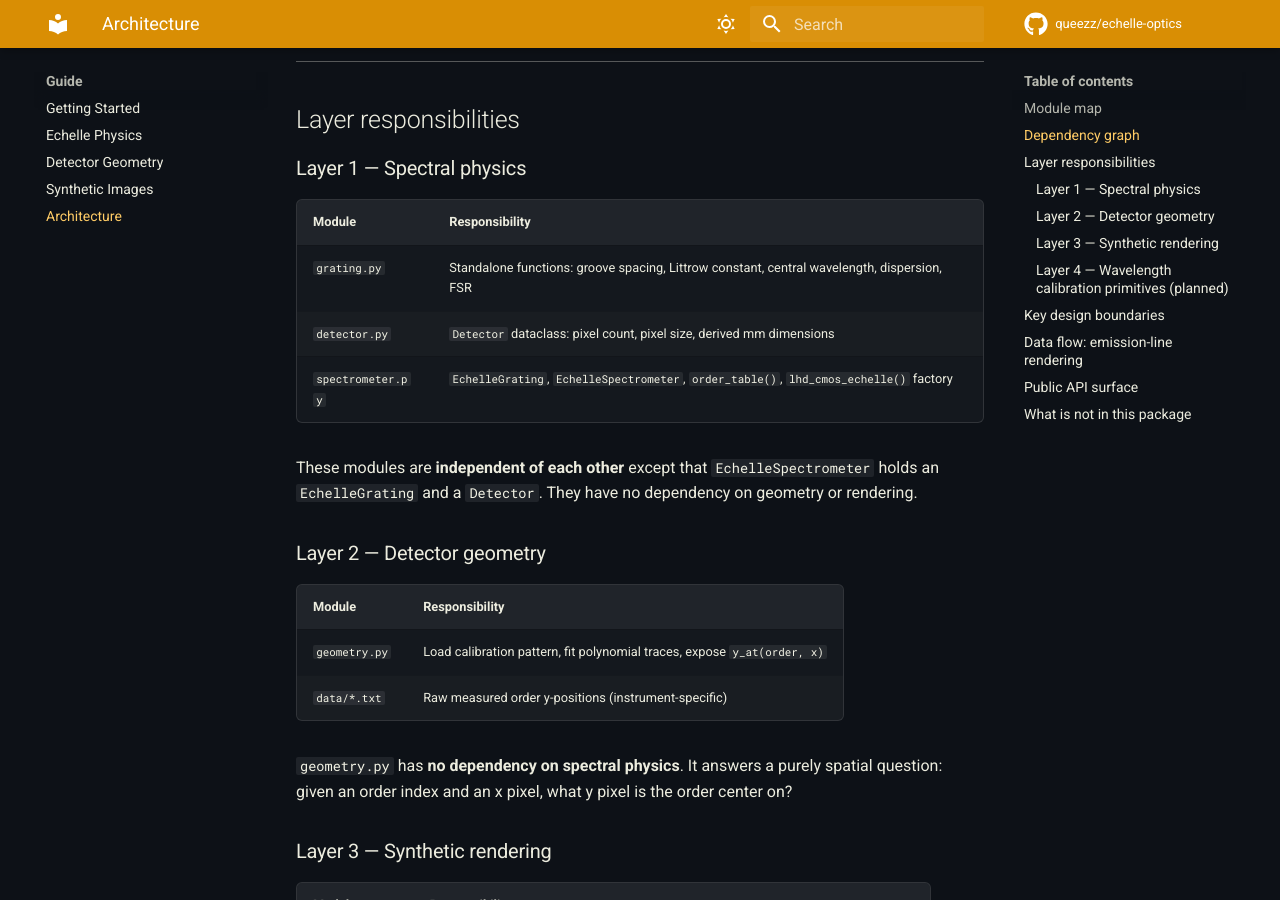
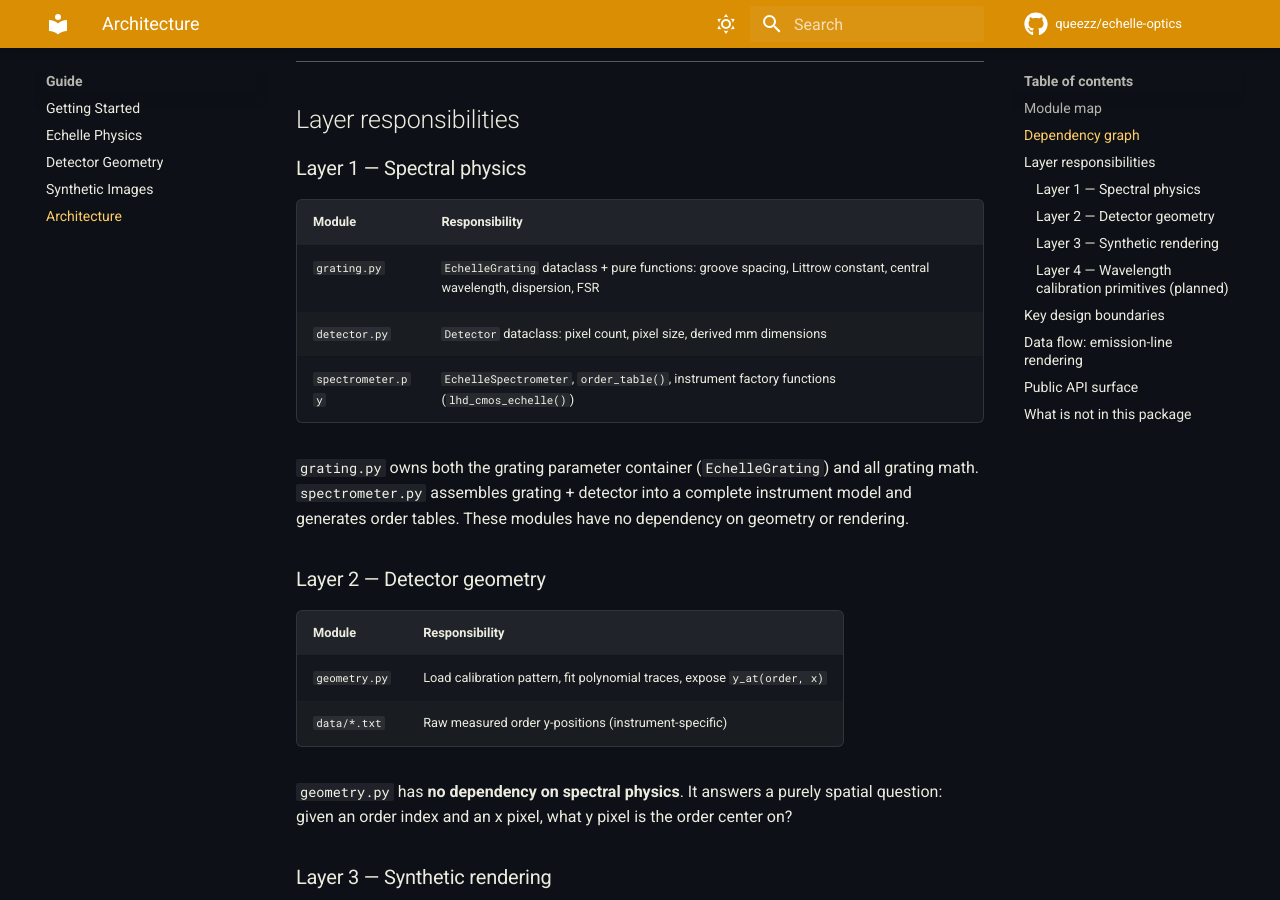
Before and after one commit to queezz/echelle-optics, an MkDocs documentation site: the page built from docs/guide/architecture.md, in a window 1280 px wide and 900 px high, scrolled down 992 px. Built offline with MkDocs 1.6.1 and Material for MkDocs 9.7.7, drawn with Linux system fonts in a browser that asks for light colours; comment, search, counter and statistics services are not loaded; some of the changed text lies outside the part shown.

Commit message:
Move EchelleGrating into grating module
Move the EchelleGrating dataclass from spectrometer.py
to grating.py.

Keep backward-compatible imports from spectrometer.py.

Update the top-level public API exports.

Update architecture and agent-notes docs to reflect the
new module responsibility split.

Tests and strict docs build pass.

````diff
--- a/docs/development/agent_notes.md
+++ b/docs/development/agent_notes.md
@@ -109,9 +109,9 @@ in production analysis and never silently fall back to it.
 
 | Module | Does | Does NOT |
 |---|---|---|
-| `grating.py` | Diffraction math, Littrow, FSR, dispersion | Pixel positions, curvature |
-| `detector.py` | Pixel count, pixel size, mm dimensions | Wavelengths, geometry |
-| `spectrometer.py` | Instrument model, order table, instrument factories | Geometry, rendering, calibration |
+| `grating.py` | `EchelleGrating` dataclass, Littrow math, dispersion, FSR | Pixel positions, instrument assembly |
+| `detector.py` | `Detector` dataclass, pixel count, pixel size, mm dimensions | Wavelengths, geometry |
+| `spectrometer.py` | `EchelleSpectrometer`, order table, instrument factory functions | Geometry, rendering, calibration |
 | `geometry.py` | Load calibration pattern, fit traces, `y_at(order, x)` | Wavelengths, rendering |
 | `synthetic.py` | Combine physics + geometry into 2D images | Physics derivations, calibration fitting |
 | `color.py` | Wavelength → linear RGB for display | Anything else |
--- a/docs/guide/architecture.md
+++ b/docs/guide/architecture.md
@@ -10,9 +10,9 @@ structural changes.
 
 ```
 echelle_optics/
-├── grating.py        ← diffraction math (pure functions)
-├── detector.py       ← pixel grid metadata (dataclass)
-├── spectrometer.py   ← instrument model + order table
+├── grating.py        ← EchelleGrating dataclass + diffraction math
+├── detector.py       ← Detector dataclass (pixel grid metadata)
+├── spectrometer.py   ← EchelleSpectrometer, order table, instrument factories
 ├── geometry.py       ← empirical curved order traces
 ├── synthetic.py      ← 2D image renderer
 ├── color.py          ← wavelength → RGB
@@ -61,12 +61,13 @@ flowchart TB
 
 | Module | Responsibility |
 |---|---|
-| `grating.py` | Standalone functions: groove spacing, Littrow constant, central wavelength, dispersion, FSR |
+| `grating.py` | `EchelleGrating` dataclass + pure functions: groove spacing, Littrow constant, central wavelength, dispersion, FSR |
 | `detector.py` | `Detector` dataclass: pixel count, pixel size, derived mm dimensions |
-| `spectrometer.py` | `EchelleGrating`, `EchelleSpectrometer`, `order_table()`, `lhd_cmos_echelle()` factory |
+| `spectrometer.py` | `EchelleSpectrometer`, `order_table()`, instrument factory functions (`lhd_cmos_echelle()`) |
 
-These modules are **independent of each other** except that `EchelleSpectrometer` holds
-an `EchelleGrating` and a `Detector`. They have no dependency on geometry or rendering.
+`grating.py` owns both the grating parameter container (`EchelleGrating`) and all
+grating math. `spectrometer.py` assembles grating + detector into a complete instrument
+model and generates order tables. These modules have no dependency on geometry or rendering.
 
 ### Layer 2 — Detector geometry
 
@@ -157,7 +158,8 @@ from echelle_optics import (
     # Instrument factory
     lhd_cmos_echelle,
 
-    # Grating math
+    # Grating (parameter container + math — all in grating.py)
+    EchelleGrating,
     groove_spacing_nm, littrow_constant_nm, central_wavelength_nm,
     physical_order_from_wavelength, linear_dispersion_nm_per_px,
     free_spectral_range_nm,
@@ -165,8 +167,8 @@ from echelle_optics import (
     # Detector
     Detector,
 
-    # Spectrometer
-    EchelleGrating, EchelleSpectrometer,
+    # Spectrometer (instrument assembly + order table)
+    EchelleSpectrometer,
 
     # Geometry
     GeometryMode, OrderTrace, DetectorGeometry,
--- a/src/echelle_optics/__init__.py
+++ b/src/echelle_optics/__init__.py
@@ -10,6 +10,7 @@ from .geometry import (
     load_lhd_cmos_pattern,
 )
 from .grating import (
+    EchelleGrating,
     central_wavelength_nm,
     free_spectral_range_nm,
     groove_spacing_nm,
@@ -17,7 +18,7 @@ from .grating import (
     littrow_constant_nm,
     physical_order_from_wavelength,
 )
-from .spectrometer import EchelleGrating, EchelleSpectrometer, lhd_cmos_echelle
+from .spectrometer import EchelleSpectrometer, lhd_cmos_echelle
 from .synthetic import render_echelle_lines, render_white_light
 
 __all__ = [
````
Also changed, not shown: 2 other files.
